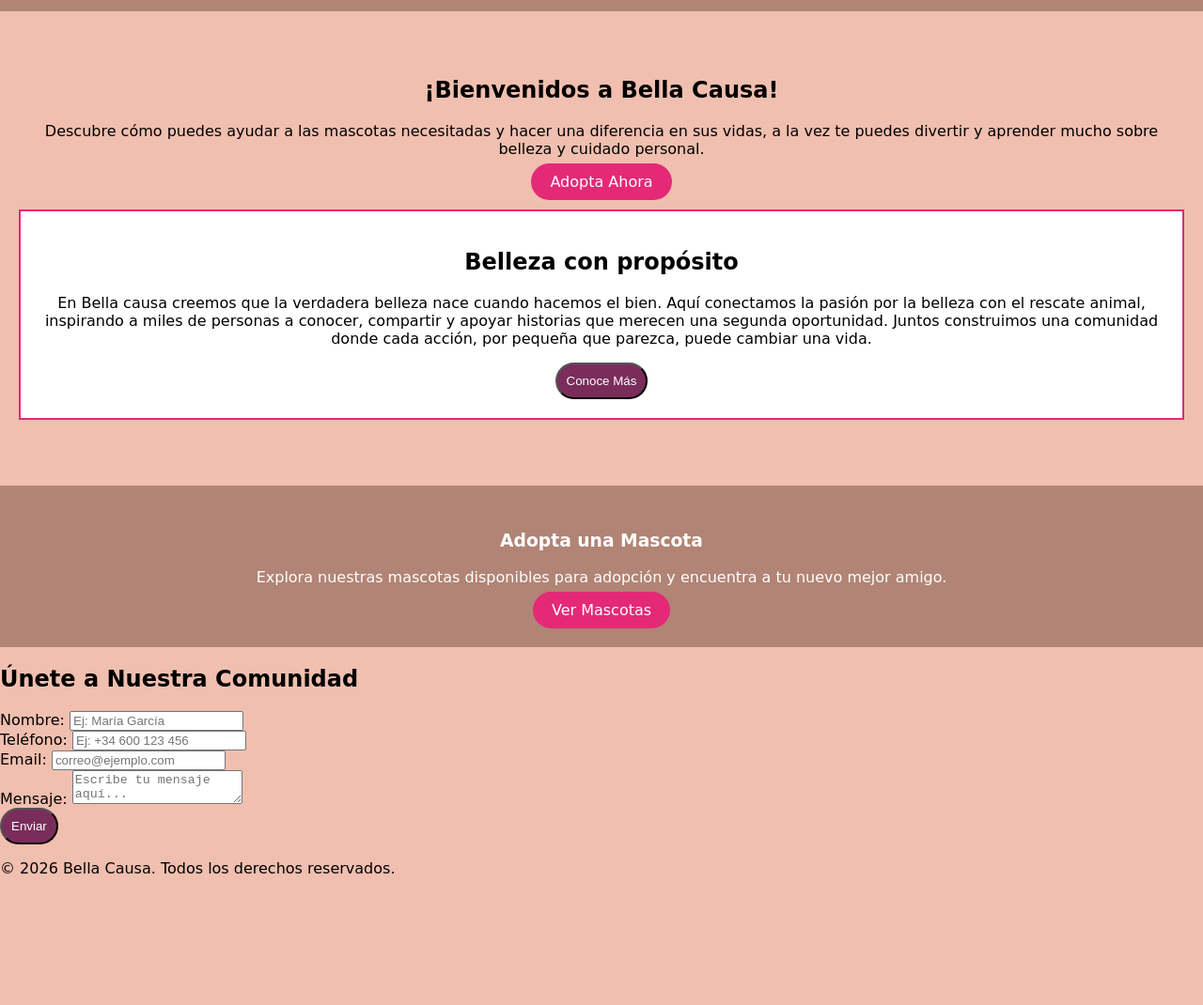
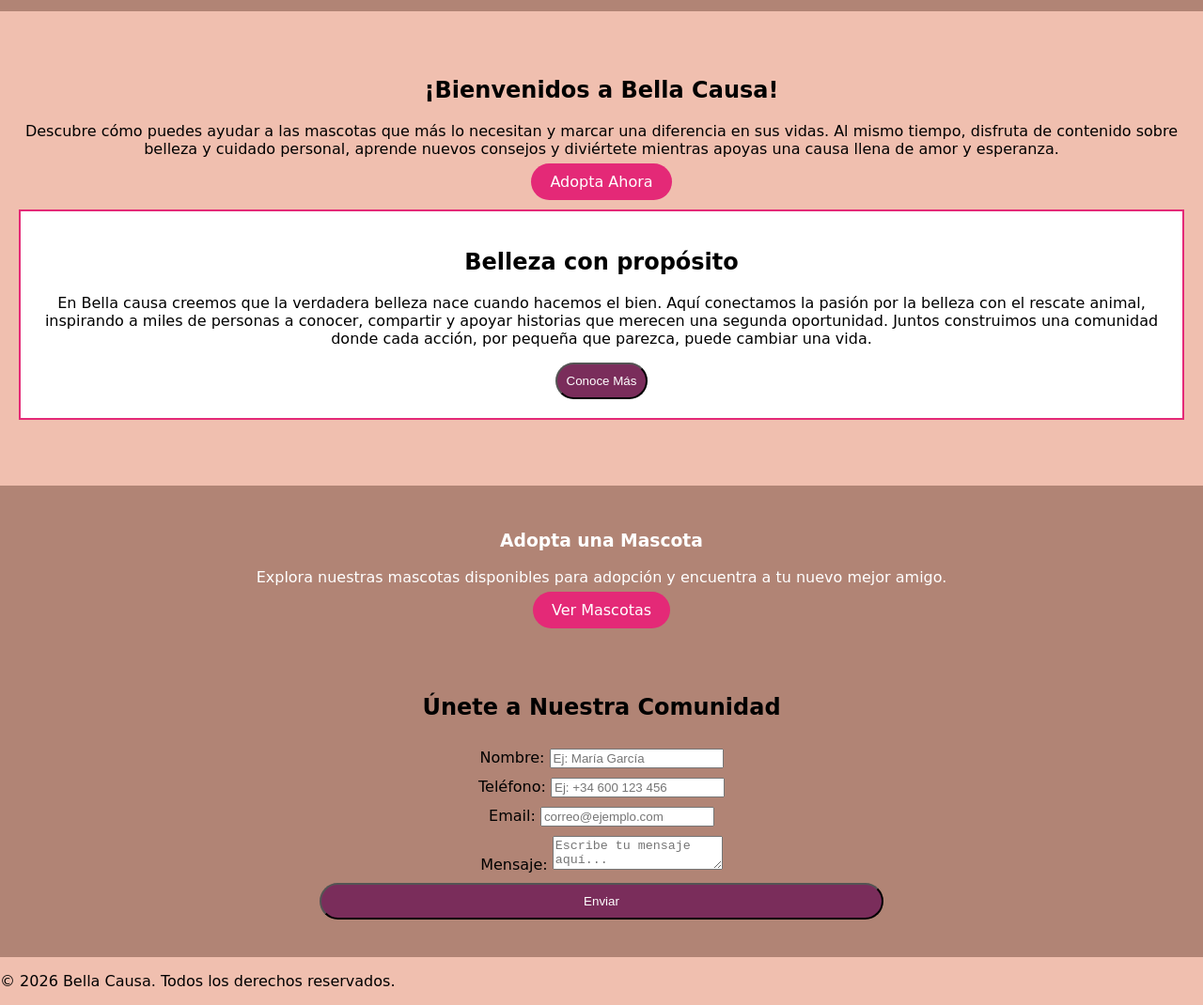
Before and after one commit to DannaValentinaPrada/REPO-PROYECTO, a plain HTML site: page html/index.html in a window 1280 px wide. Shown: the part 300-1370 px from the top of the page at 94% size. Before the commit the page ends 1250 px from the top, so only its background shows below. Drawn offline with Linux system fonts and the light colour scheme.

Commit message:
Avances de estilo en la pagina bella causa parte II

```diff
--- a/html/css/styles.css
+++ b/html/css/styles.css
@@ -72,3 +72,18 @@ button{
     text-align:center;
     padding:30px;
 }
+
+.comunidad{
+    background-color:#b18475;
+    padding: 30px;
+    text-align:center;
+}
+
+.formulario-contacto{
+    max-width:600px;
+    margin:0 auto;
+    display:flex;
+    flex-direction:column;
+    gap:10px;
+    padding:10px;
+}
--- a/html/index.html
+++ b/html/index.html
@@ -33,8 +33,10 @@
 
         <section class="hero">
             <h2>¡Bienvenidos a Bella Causa!</h2>
-            <p>Descubre cómo puedes ayudar a las mascotas necesitadas y hacer una diferencia en sus vidas, a la vez te
-                puedes divertir y aprender mucho sobre belleza y cuidado personal.</p>
+            <p>Descubre cómo puedes ayudar a las mascotas que más lo necesitan y marcar una diferencia en sus vidas. Al
+                mismo tiempo, disfruta de contenido sobre belleza y cuidado personal, aprende nuevos consejos y
+                diviértete mientras apoyas una causa llena de amor y esperanza.
+            </p>
             <a href="#adopciones" class="boton">Adopta Ahora</a>
 
             <article class="articulo">
```
Also changed, not shown: html/assets/LOGO-BELLA CAUSA.png.
